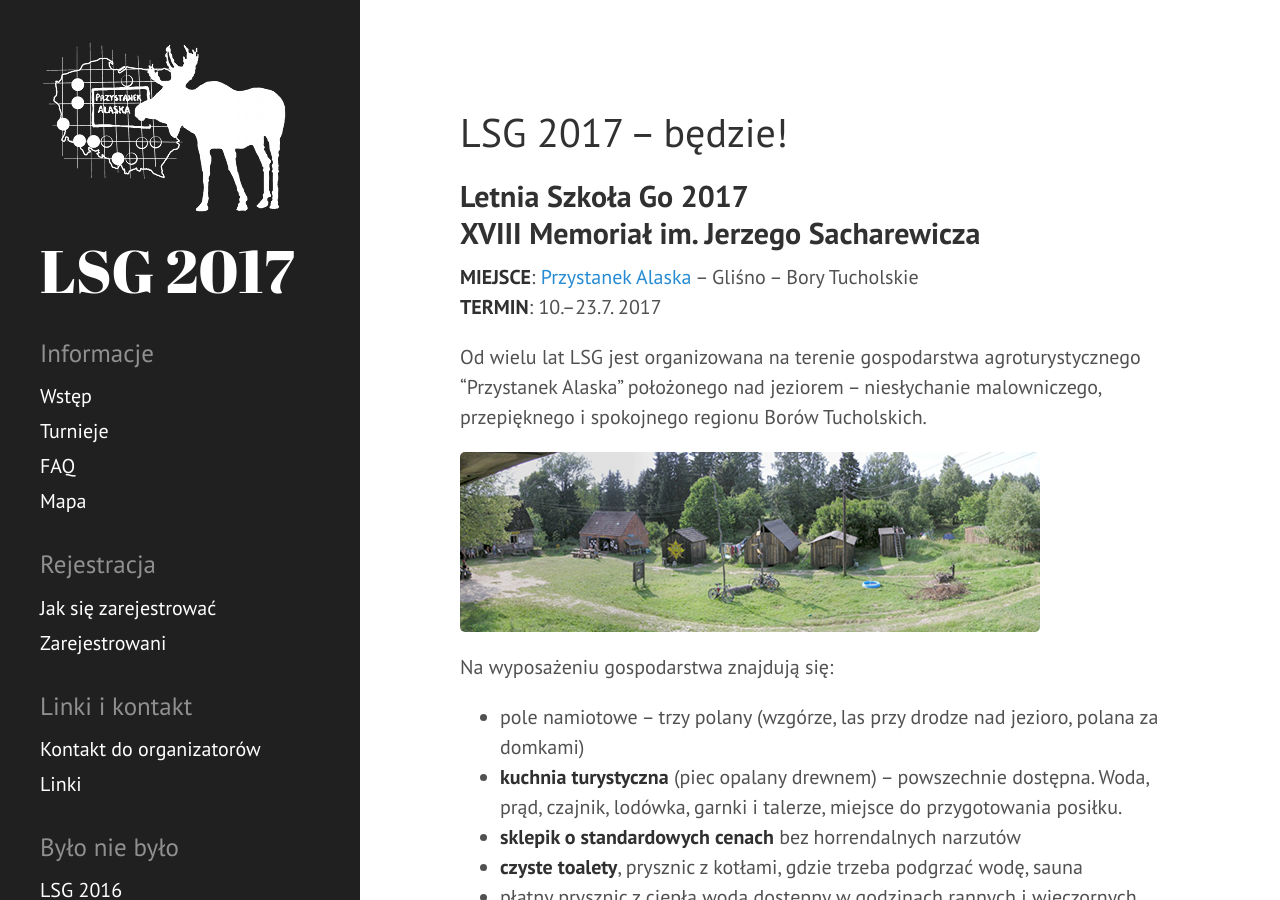
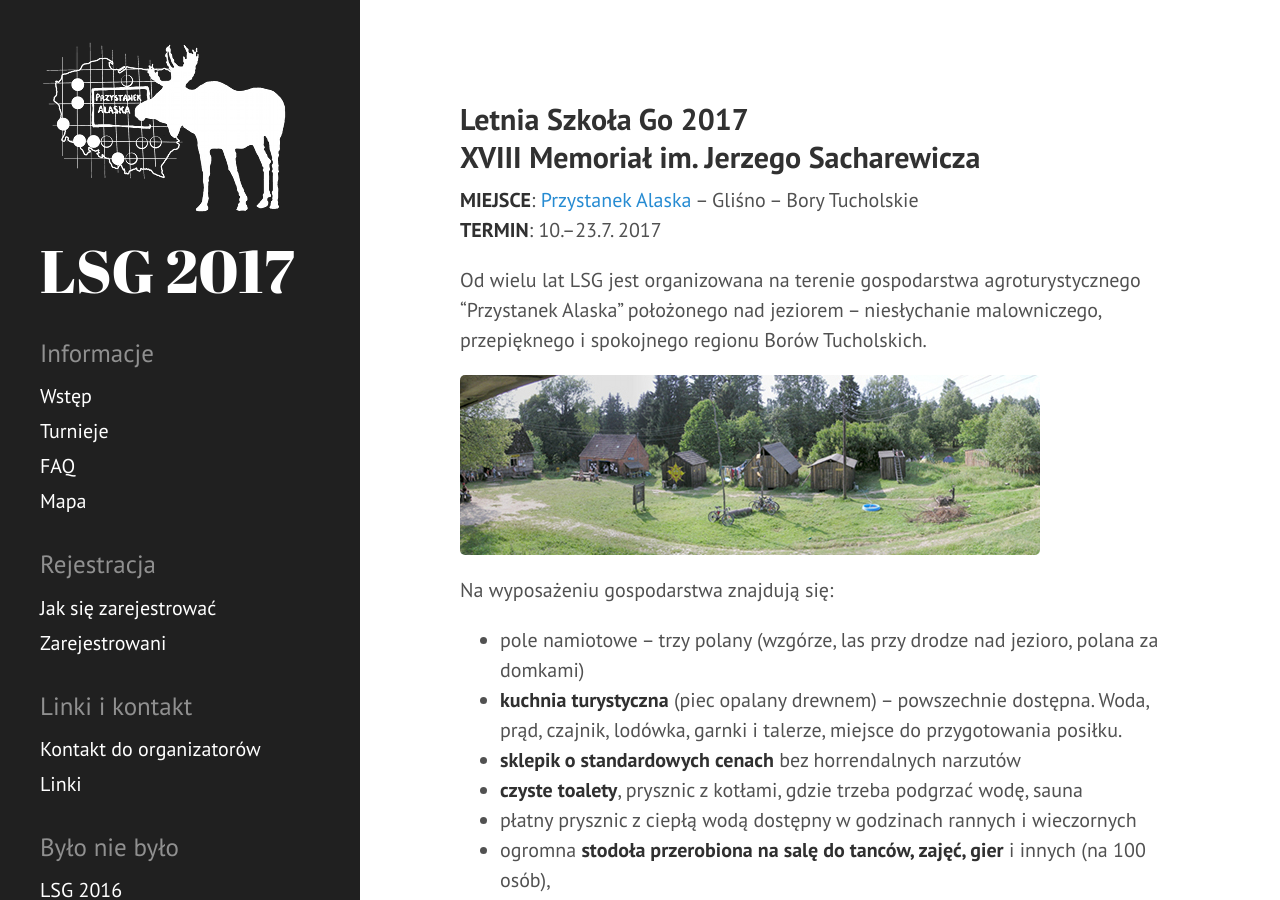
Before and after one commit to tasuki/lsg, a Jekyll site: the page built from index.md, in a window 1280 px wide and 900 px high. Built offline with Jekyll 4.4.1, drawn with Linux system fonts in a browser that asks for light colours.

Commit message:
Bedzie ale nie trzeba tak glosic

```diff
--- a/index.md
+++ b/index.md
@@ -2,8 +2,6 @@
 layout: page
 title: Wstęp
 ---
-
-# LSG 2017 -- będzie!
 
 ## Letnia Szkoła Go 2017<br>XVIII Memoriał im. Jerzego Sacharewicza
 
```
